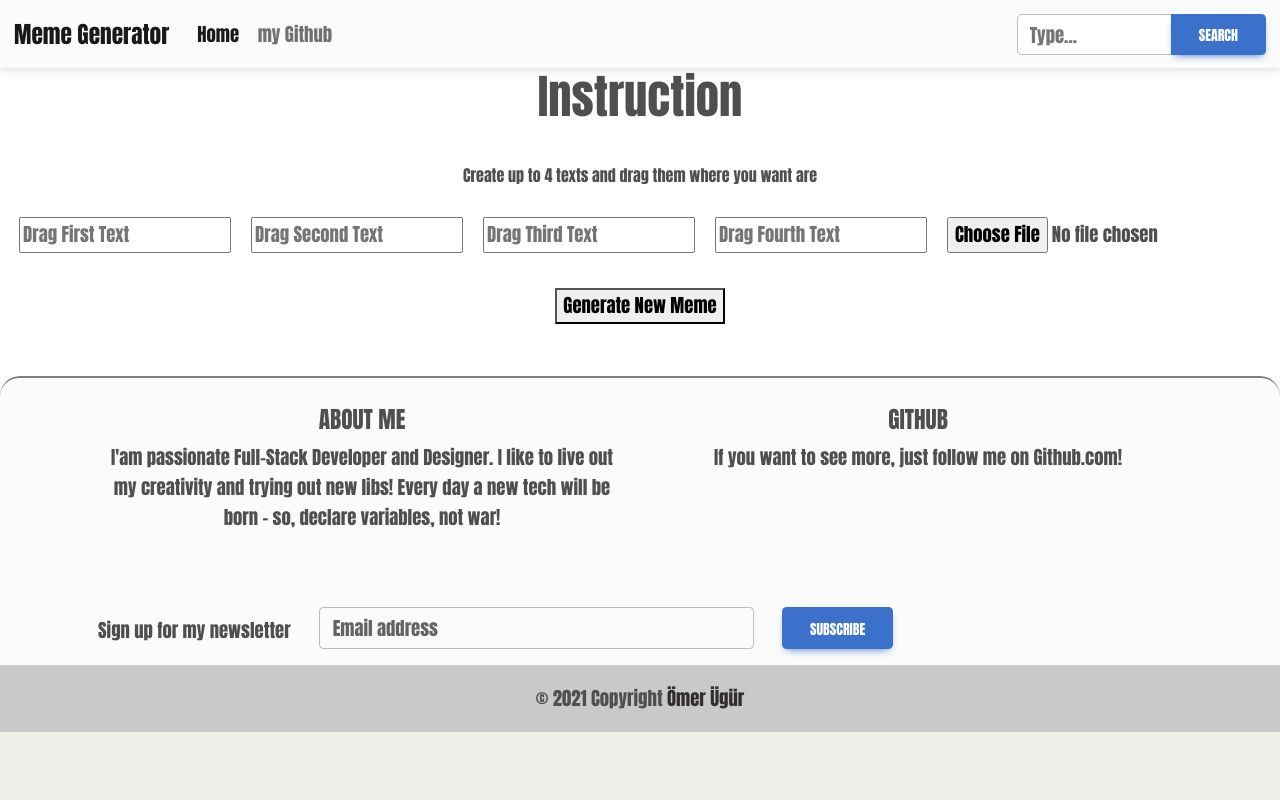
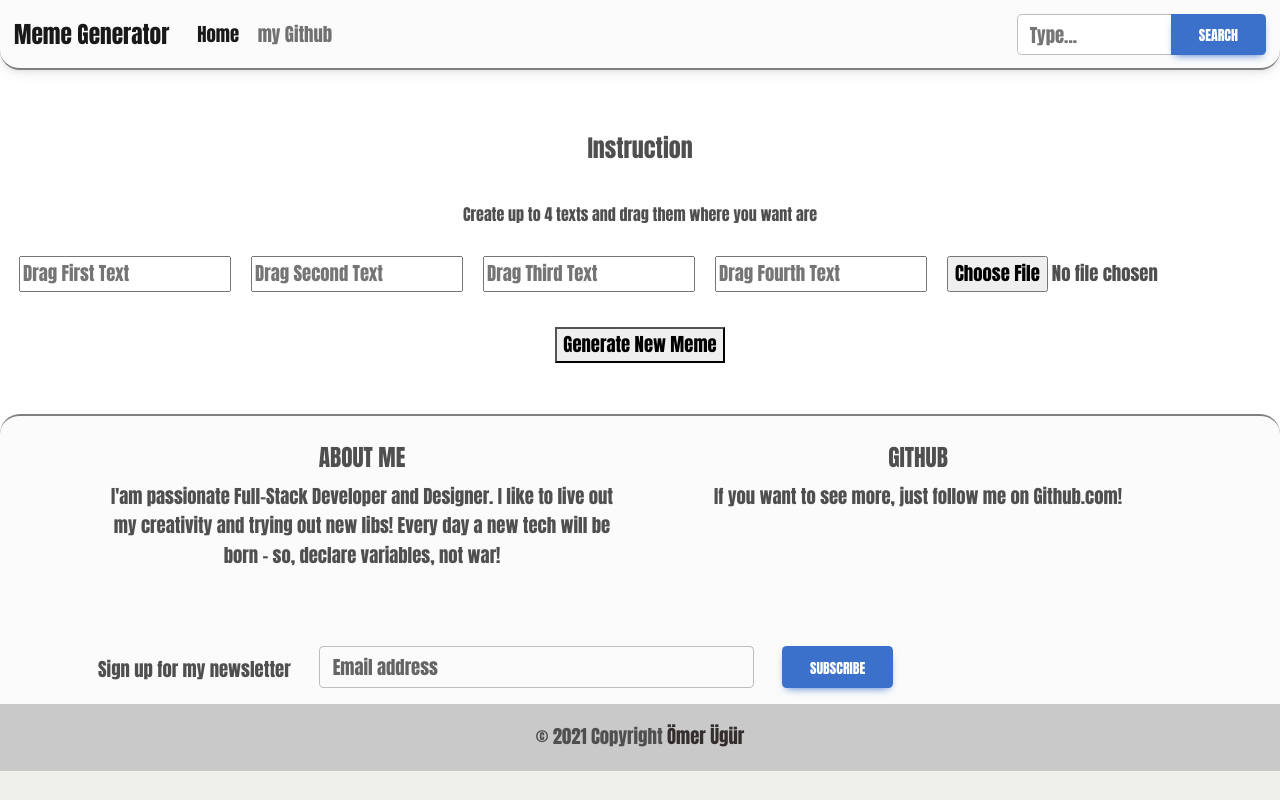
Before and after one commit to oemerueguer/mymeme-generator, a React (Create React App) app: page / in a window 1280 px wide. Built offline with nearby package versions, Linux system fonts and the light colour scheme; no server answers.

Commit message:
new files added

```diff
--- a/src/components/Header.css
+++ b/src/components/Header.css
@@ -1,3 +1,4 @@
 .curvy_top {
+    border-bottom: 2px solid grey;
     border-radius: 0 0 20px 20px;
 }
--- a/src/components/Header.js
+++ b/src/components/Header.js
@@ -11,6 +11,7 @@ import {
   MDBBtn,
   MDBCollapse
 } from 'mdb-react-ui-kit';
+import './Header.css';
 
 
 export default function Header() {
--- a/src/components/MemeStyle.css
+++ b/src/components/MemeStyle.css
@@ -6,8 +6,9 @@ html,body {
     background-color: #F0F0EB;
     margin:0 auto;
 }
-h1 {
-    font-size: 13pt;
+.title_top {
+    font-size: 18pt;
+    margin-top: 5%;
 }
 .instruction {
     font-size: 12pt;
--- a/src/components/MemesGenerator.js
+++ b/src/components/MemesGenerator.js
@@ -36,7 +36,7 @@ export default function Memes() {
  // console.log(fourthText);
   return (
     <div className="App">
-      <h1>Instruction</h1>
+      <h1 className="title_top">Instruction</h1>
       <p className="instruction">Create up to 4 texts and drag them where you want are</p>
       <div className="inputContent">
         <input
```
